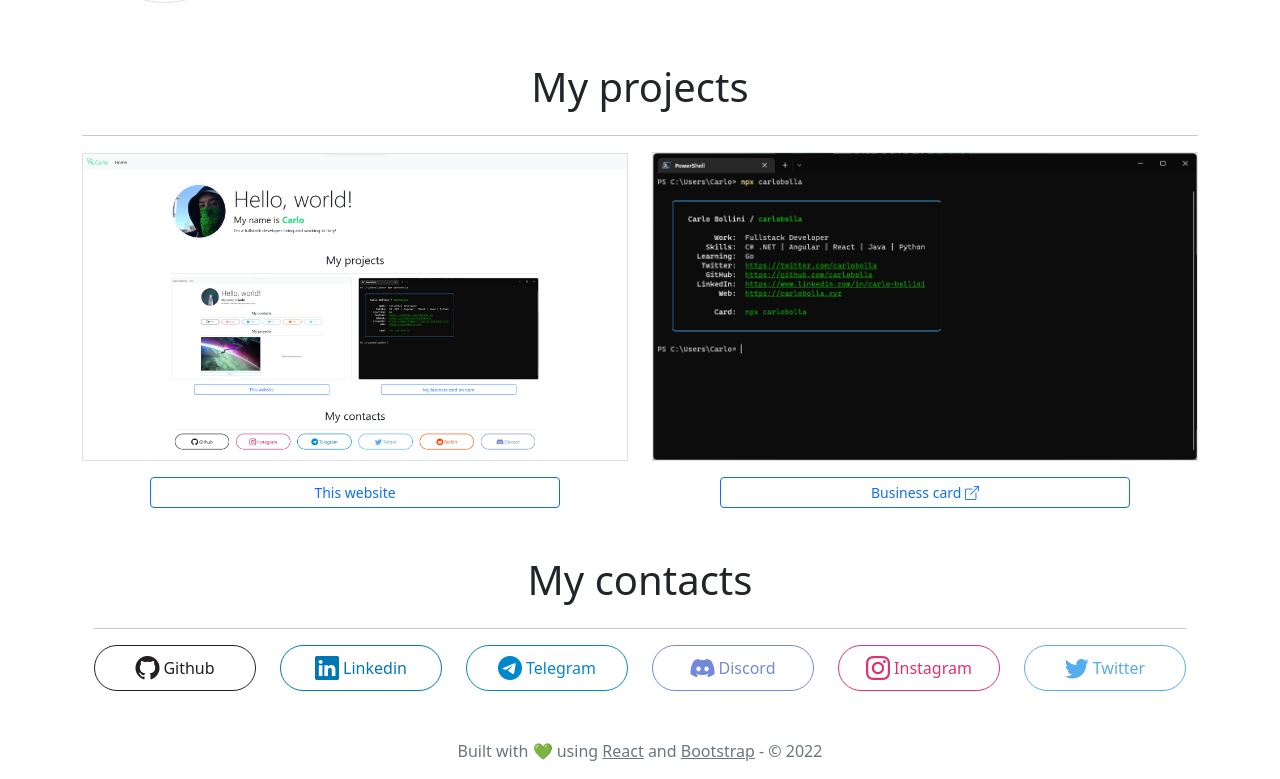
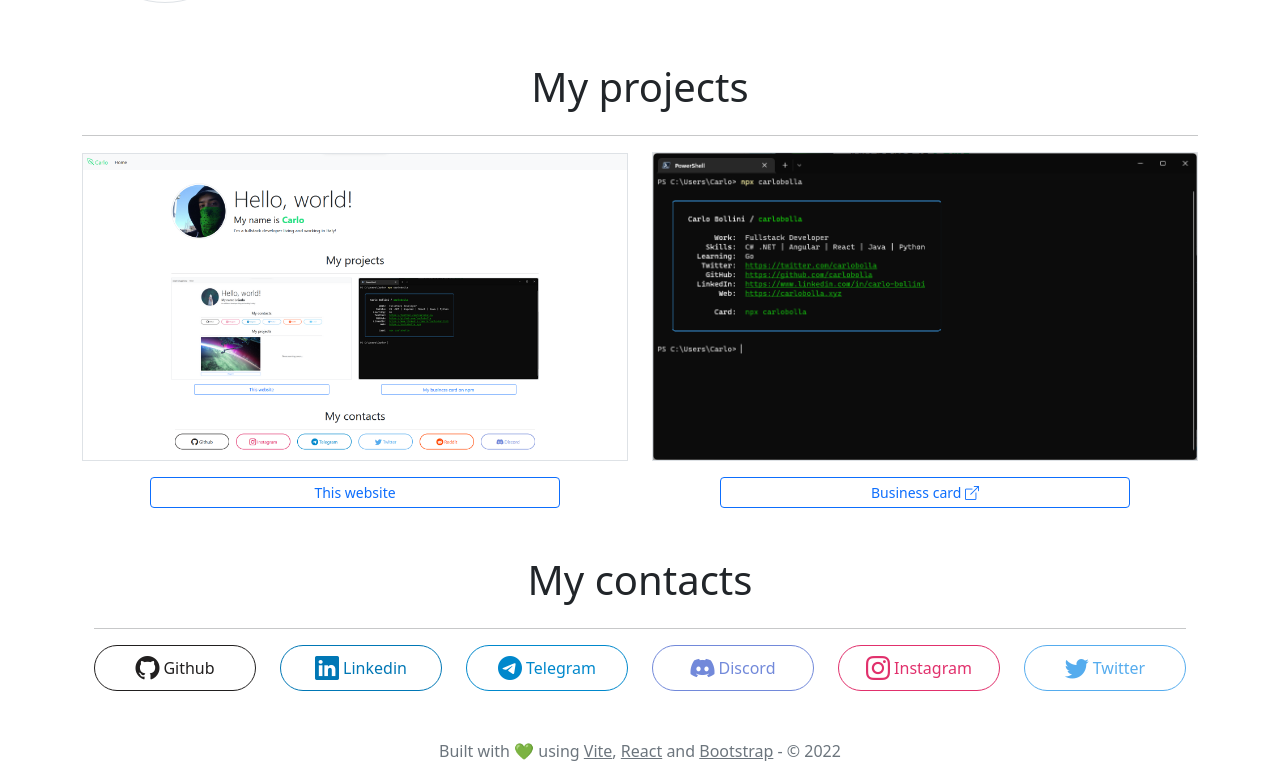
Before and after one commit to carlobolla/home, a React (Vite) app: page / in a window 1280 px wide. Shown: the part 279-1058 px from the top of the page. Built offline with nearby package versions, Linux system fonts and the light colour scheme.

Commit message:
Updated tools footer

```diff
--- a/src/pages/home.tsx
+++ b/src/pages/home.tsx
@@ -64,7 +64,7 @@ export const Home = () => {
           </div>
         </div>
         <div className="container">
-          <p className='text-center text-muted'>Built with 💚 using <a className="text-muted" href="https://reactjs.org/">React</a> and <a className="text-muted" href="https://getbootstrap.com/">Bootstrap</a> - © 2022</p>
+          <p className='text-center text-muted'>Built with 💚 using <a href="https://vitejs.dev/" className="text-muted">Vite</a>, <a className="text-muted" href="https://reactjs.org/">React</a> and <a className="text-muted" href="https://getbootstrap.com/">Bootstrap</a> - © 2022</p>
         </div>
       </div>
     </>
```
